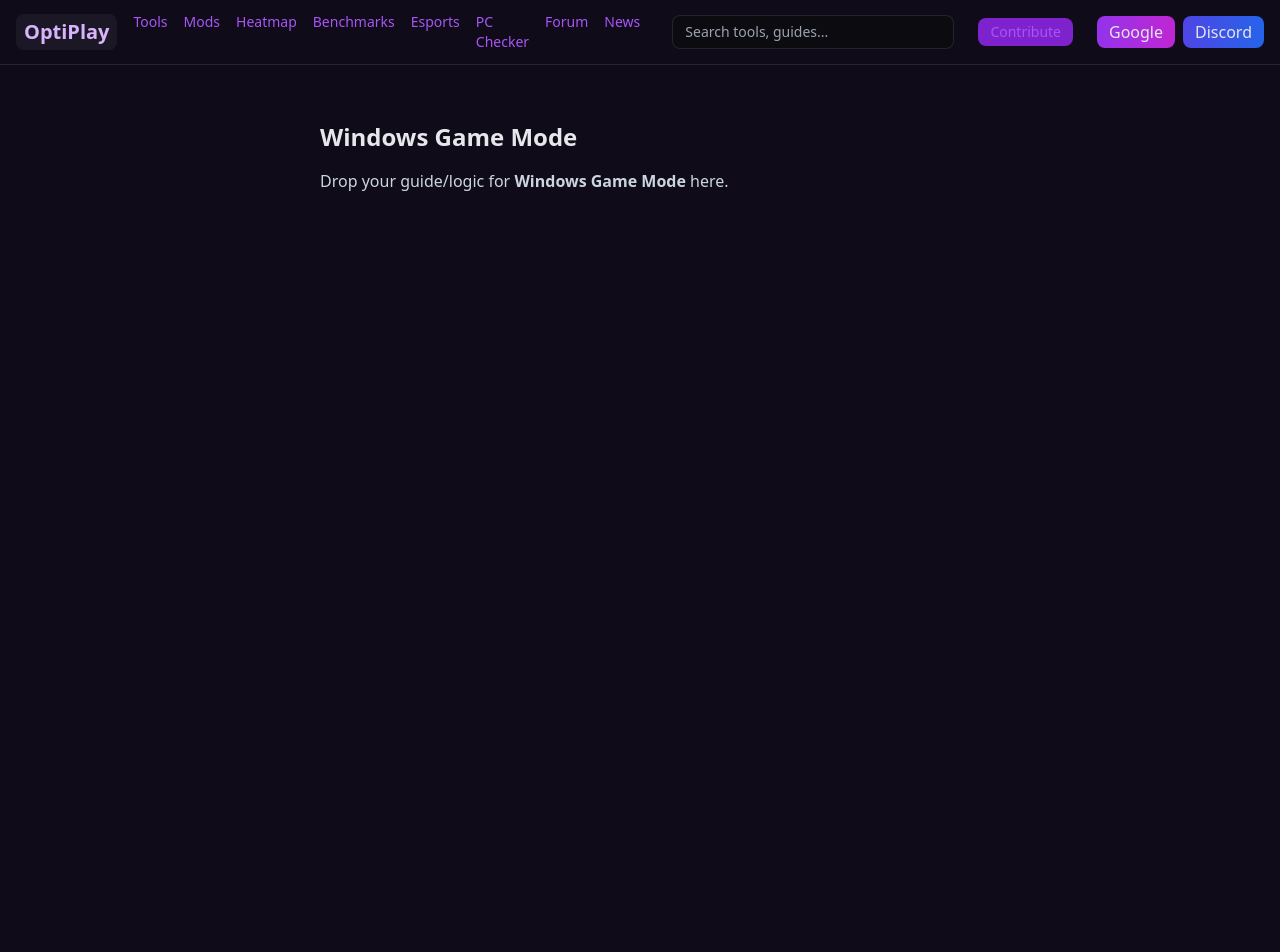
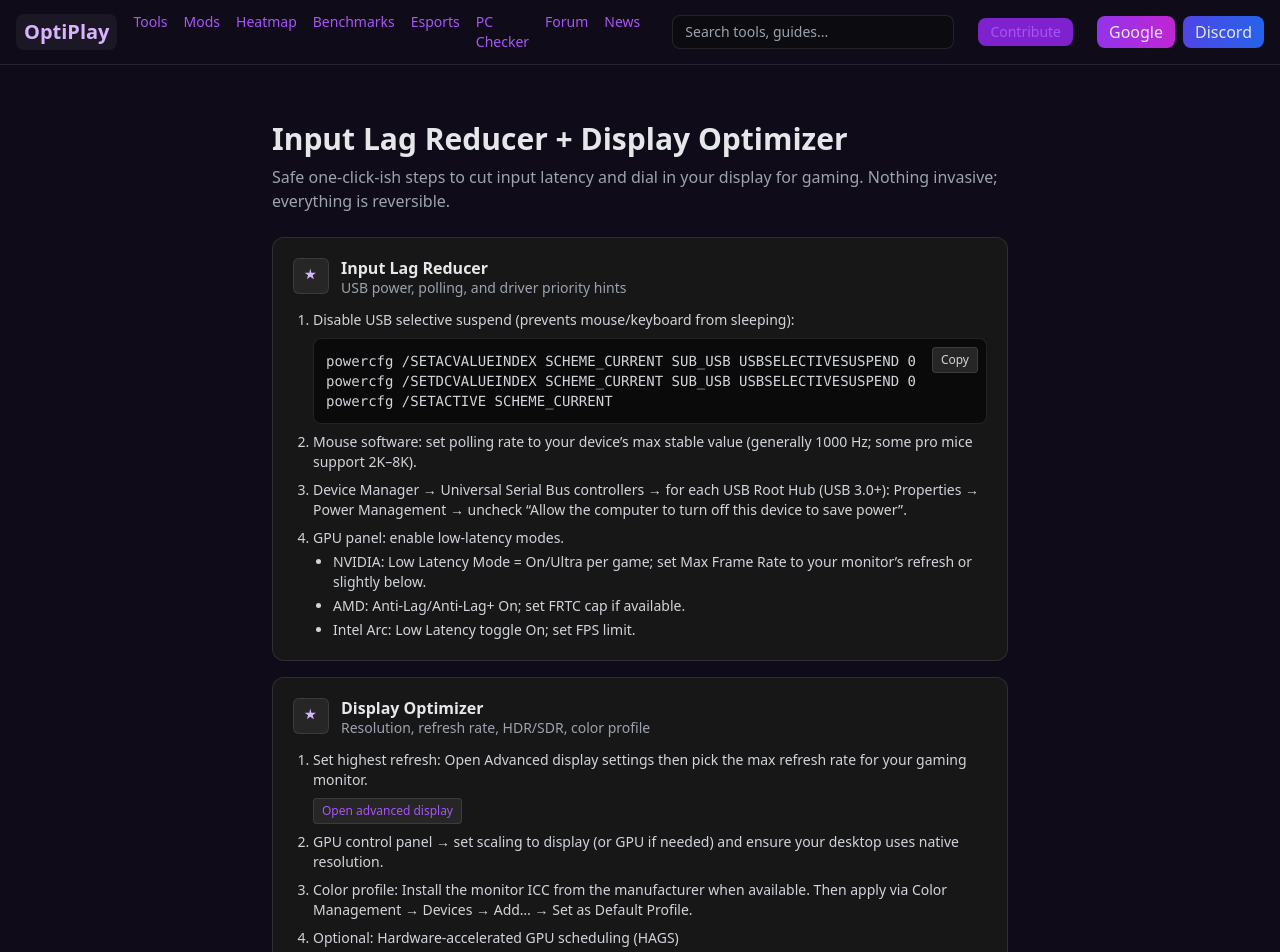
Before and after one commit to Colxinn/OptiPlay, a Next.js app: page /tools/windows-gamemode in a window 1280 px wide. Shown: the top 952 px of the page. Before the commit the page ends 800 px from the top, so only its background shows below. Built offline with nearby package versions, Linux system fonts and the light colour scheme; no server answers.

Commit message:
feat: replace Windows Game Mode with Input Lag Reducer + Display Optimizer; update tool listings

```diff
--- a/app/HomeClient.jsx
+++ b/app/HomeClient.jsx
@@ -11,7 +11,7 @@
   const tools = [
     { title: 'FPS Booster', slug: '/tools/fps-booster', desc: 'One-click presets to squeeze more FPS.' },
     { title: 'Sensitivity Converter', slug: '/tools/sense-converter', desc: 'Convert sens between games.' },
-    { title: 'Windows Game Mode', slug: '/tools/windows-gamemode', desc: 'Best Windows tweaks for low latency.' },
+    { title: 'Input/Display Optimizer', slug: '/tools/windows-gamemode', desc: 'Reduce input lag and auto-calibrate display.' },
     { title: 'Roblox Optimizer', slug: '/tools/roblox-optimizer', desc: 'Optimized settings for Roblox.' },
     { title: 'DPI Calculator', slug: '/tools/dpi-calculator', desc: 'Find the perfect DPI for your mouse.' },
     { title: 'Latency Tuner', slug: '/tools/latency-tuner', desc: 'Simple network tweaks to reduce ping.' },
--- a/app/tools/page.jsx
+++ b/app/tools/page.jsx
@@ -6,6 +6,6 @@
   {slug:'fps-booster',name:'FPS Booster',desc:'One-click FPS presets.'},
   {slug:'latency-tuner',name:'Latency Tuner',desc:'Network tweaks for lower ping.'},
   {slug:'roblox-optimizer',name:'Roblox Optimizer',desc:'Optimized configs for Roblox.'},
-  {slug:'windows-gamemode',name:'Windows Game Mode',desc:'Low-latency Windows settings.'},
+  {slug:'windows-gamemode',name:'Input/Display Optimizer',desc:'Reduce input lag and auto-calibrate display.'},
 ]; return (<div className="max-w-6xl mx-auto px-4 py-8"><h1 className="text-2xl font-bold mb-6">OptiPlay Tools</h1>
   <div className="grid md:grid-cols-2 lg:grid-cols-3 gap-4">{tools.map(t=>(<Link key={t.slug} href={`/tools/${t.slug}`} className="block bg-[#0b0b10] border border-white/10 rounded p-4 hover:border-optiPurple-500"><div className="font-semibold">{t.name}</div><div className="text-sm text-slate-300 mt-1">{t.desc}</div></Link>))}</div></div>) }
--- a/app/tools/windows-gamemode/page.jsx
+++ b/app/tools/windows-gamemode/page.jsx
@@ -1 +1,91 @@
-export default function Page(){return (<div className='max-w-2xl mx-auto px-4 py-8'><h1 className='text-2xl font-bold mb-4'>Windows Game Mode</h1><p className='text-slate-300'>Drop your guide/logic for <b>Windows Game Mode</b> here.</p></div>)}
+"use client";
+
+import CopyBlock from "@/app/components/CopyBlock.jsx";
+import { useState } from "react";
+
+function Card({ title, subtitle, children }) {
+  return (
+    <div className="rounded-xl bg-neutral-900 border border-white/10 p-5">
+      <div className="flex items-start gap-3">
+        <div className="w-9 h-9 grid place-items-center rounded-md bg-neutral-800 border border-white/10 text-purple-300">
+          {/* spark icon */}
+          <svg xmlns="http://www.w3.org/2000/svg" viewBox="0 0 24 24" fill="currentColor" className="w-5 h-5"><path d="M11 3l1.5 5H18l-4 3 1.5 5L11 13 7 16l1.5-5-4-3h5.5L11 3z"/></svg>
+        </div>
+        <div>
+          <div className="font-semibold leading-tight">{title}</div>
+          {subtitle ? <div className="text-sm text-gray-400">{subtitle}</div> : null}
+        </div>
+      </div>
+      <div className="mt-3 text-sm text-gray-300 space-y-3">{children}</div>
+    </div>
+  );
+}
+
+export default function Page() {
+  const [appliedUsb, setAppliedUsb] = useState(false);
+
+  const usbPowerCfg = `powercfg /SETACVALUEINDEX SCHEME_CURRENT SUB_USB USBSELECTIVESUSPEND 0\npowercfg /SETDCVALUEINDEX SCHEME_CURRENT SUB_USB USBSELECTIVESUSPEND 0\npowercfg /SETACTIVE SCHEME_CURRENT`;
+
+  const hagsDeepLink = `ms-settings:display-advancedgraphics`;
+  const refreshDeepLink = `ms-settings:display-advanced`;
+
+  return (
+    <div className="max-w-3xl mx-auto px-4 py-8">
+      <h1 className="text-2xl md:text-3xl font-bold">Input Lag Reducer + Display Optimizer</h1>
+      <p className="text-gray-400 mt-2">
+        Safe one‑click-ish steps to cut input latency and dial in your display for gaming. Nothing invasive; everything is reversible.
+      </p>
+
+      <div className="mt-6 grid gap-4">
+        <Card title="Input Lag Reducer" subtitle="USB power, polling, and driver priority hints">
+          <ol className="list-decimal pl-5 space-y-2">
+            <li>
+              Disable USB selective suspend (prevents mouse/keyboard from sleeping):
+              <CopyBlock className="mt-2" label="Copy"
+                code={usbPowerCfg}
+              />
+            </li>
+            <li>
+              Mouse software: set polling rate to your device’s max stable value (generally 1000 Hz; some pro mice support 2K–8K).
+            </li>
+            <li>
+              Device Manager → Universal Serial Bus controllers → for each USB Root Hub (USB 3.0+): Properties → Power Management → uncheck “Allow the computer to turn off this device to save power”.
+            </li>
+            <li>
+              GPU panel: enable low‑latency modes.
+              <ul className="list-disc pl-5 mt-1 space-y-1">
+                <li>NVIDIA: Low Latency Mode = On/Ultra per game; set Max Frame Rate to your monitor’s refresh or slightly below.</li>
+                <li>AMD: Anti‑Lag/Anti‑Lag+ On; set FRTC cap if available.</li>
+                <li>Intel Arc: Low Latency toggle On; set FPS limit.</li>
+              </ul>
+            </li>
+          </ol>
+        </Card>
+
+        <Card title="Display Optimizer" subtitle="Resolution, refresh rate, HDR/SDR, color profile">
+          <ol className="list-decimal pl-5 space-y-2">
+            <li>
+              Set highest refresh: Open Advanced display settings then pick the max refresh rate for your gaming monitor.
+              <div className="mt-2">
+                <a href={refreshDeepLink} className="inline-block text-xs px-2 py-1 rounded bg-neutral-800 border border-white/10">Open advanced display</a>
+              </div>
+            </li>
+            <li>
+              GPU control panel → set scaling to display (or GPU if needed) and ensure your desktop uses native resolution.
+            </li>
+            <li>
+              Color profile: Install the monitor ICC from the manufacturer when available. Then apply via Color Management → Devices → Add… → Set as Default Profile.
+            </li>
+            <li>
+              Optional: Hardware‑accelerated GPU scheduling (HAGS)
+              <div className="text-gray-400">Settings → System → Display → Graphics → Default settings → toggle “Hardware‑accelerated GPU scheduling”.</div>
+              <div className="mt-2"><a href={hagsDeepLink} className="inline-block text-xs px-2 py-1 rounded bg-neutral-800 border border-white/10">Open graphics settings</a></div>
+            </li>
+          </ol>
+        </Card>
+
+        <div className="text-[11px] text-gray-500">Build: Input/Display Optimizer v2025-10-27-1</div>
+      </div>
+    </div>
+  );
+}
```
